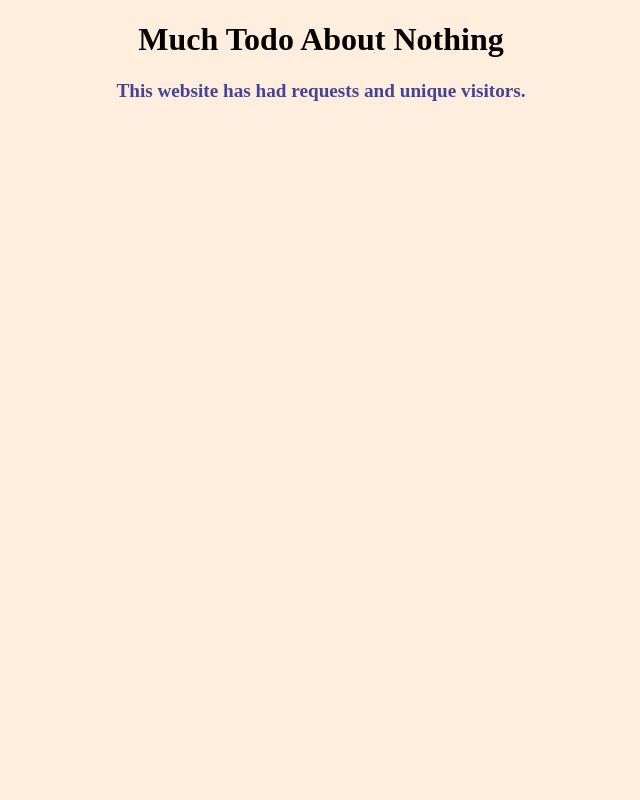
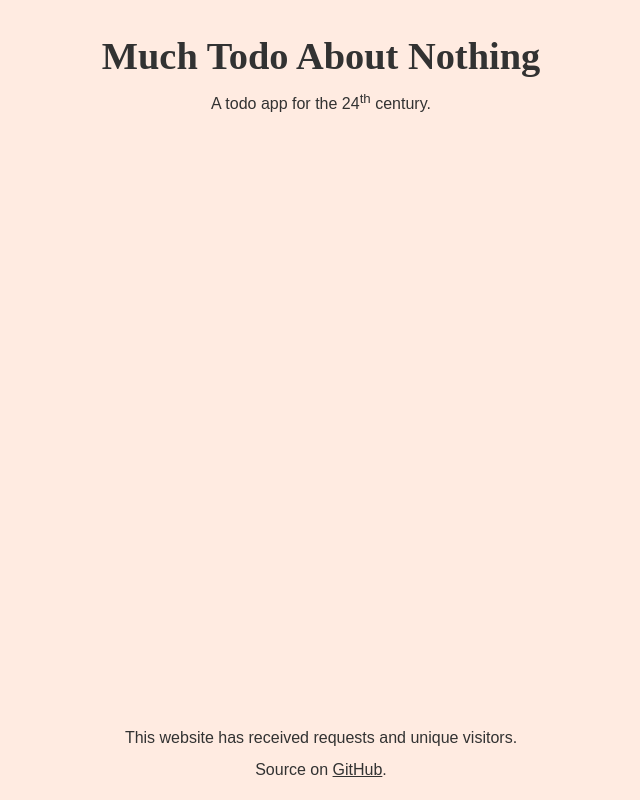
Before and after one commit to typio/much-todo, a plain HTML site: page frontend/index.html in a window 1280 px wide. Shown: the whole page, without its empty margins (319-959 px from the left). Drawn offline with Linux system fonts and the light colour scheme; no server answers.

Commit message:
Improved webpage style 🎨

```diff
--- a/frontend/index.html
+++ b/frontend/index.html
@@ -8,10 +8,16 @@
     <title>Much Todo</title>
 </head>
 
-<body style="text-align:center; background-color: #fed;">
-    <h1>Much Todo About Nothing</h1>
-    <h2 style="font-size: 1.2rem; color: #449">This website has had <span id="page-views"></span> requests and <span id="unique-visitors"></span> unique
-        visitors.</h2>
+<body>
+    <h1 class="title">Much Todo About Nothing</h1>
+    <h2 class="subtitle">A todo app for the 24<sup>th</sup> century.</h2>
+
+    <footer>
+        <h2 class="subtitle">This website has received <span id="page-views"></span> requests and <span
+                id="unique-visitors"></span> unique
+            visitors.</h2>
+        <h2 class="subtitle">Source on <a style="color: unset;" href="https://github.com/typio/much-todo">GitHub</a>.</h2>
+    </footer>
 </body>
 
 <script>
@@ -31,4 +37,44 @@
     }
 </script>
 
+<style>
+    html {
+        height: 100vh;
+        display: flex;
+        flex-direction: column;
+    }
+
+    body {
+        text-align: center;
+        background-color: rgb(255, 235, 225);
+        color: rgb(50, 50, 50);
+        display: flex;
+        flex-direction: column;
+        flex: 1;
+    }
+
+    .title {
+        font-size: 2.4rem;
+        font-weight: 600;
+        font-family: 'Times New Roman', Times, serif;
+        margin-bottom: 0;
+    }
+
+    .subtitle {
+        font-size: 1rem;
+        font-weight: 500;
+        font-family: Arial, Helvetica, sans-serif
+    }
+
+    footer {
+        margin-top: auto;
+    }
+
+    #page-views,
+    #unique-visitors {
+        color: red;
+        font-weight: 600;
+    }
+</style>
+
 </html>
```
Also changed, not shown: frontend/README.md, 1 other file.
